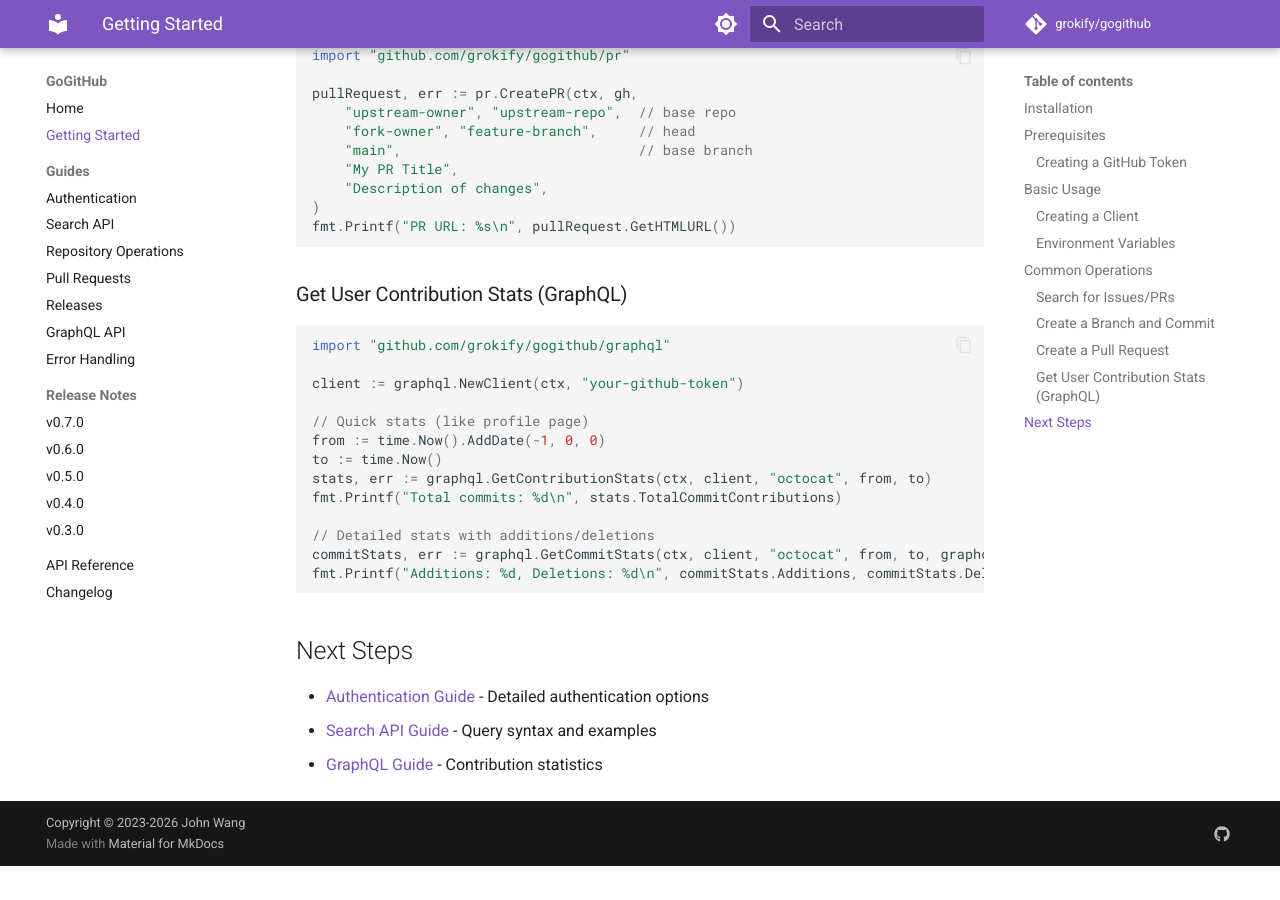
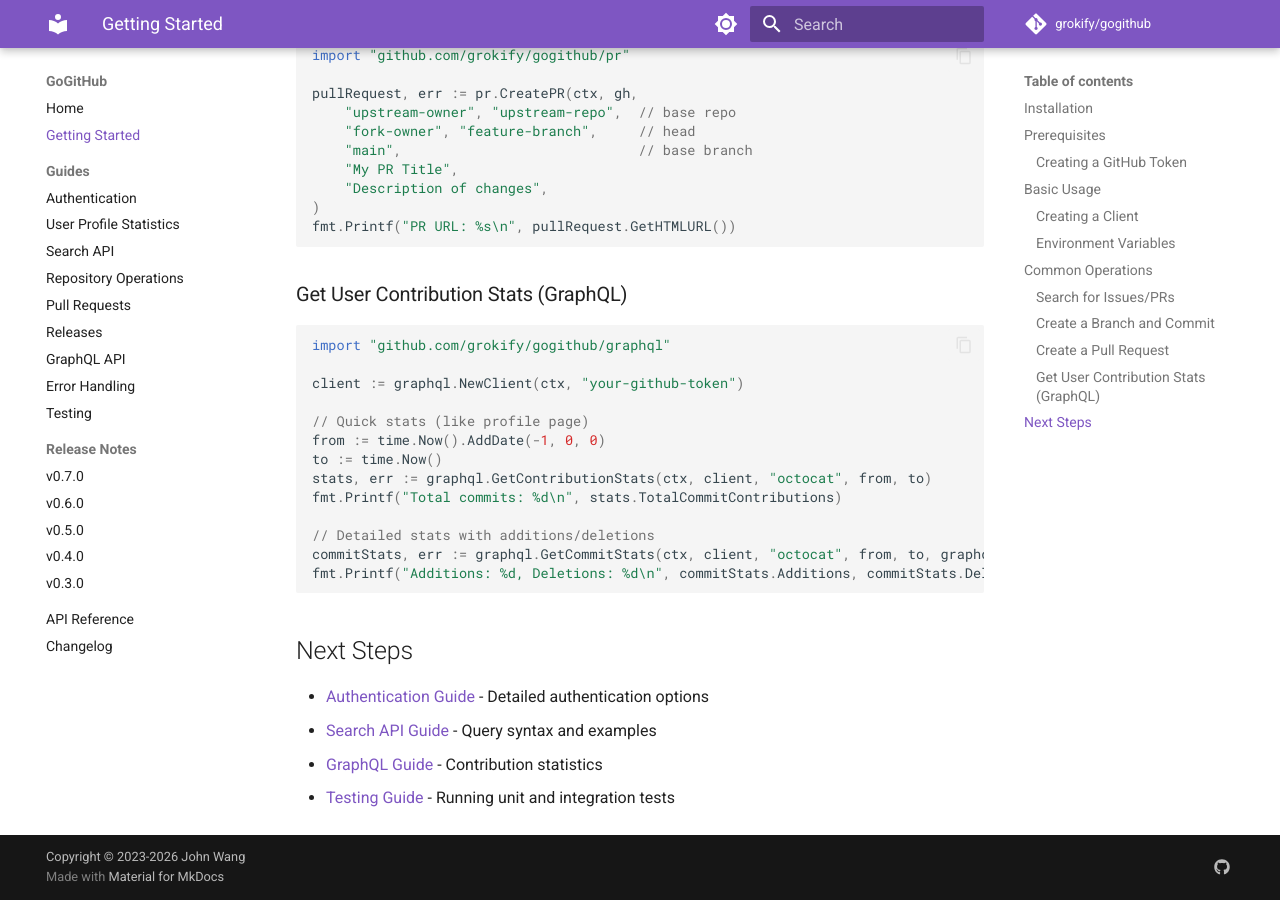
Before and after one commit to grokify/gogithub, an MkDocs documentation site: the page built from docs/getting-started.md, in a window 1280 px wide and 900 px high, scrolled down 2474 px. Built offline with MkDocs 1.6.1 and Material for MkDocs 9.7.7, drawn with Linux system fonts in a browser that asks for light colours; comment, search, counter and statistics services are not loaded; before the commit the page ends 3340 px from its top, so only the background shows below that.

Commit message:
docs: update navigation and getting-started
- Add Testing guide to MkDocs navigation
- Add link to Testing guide in getting-started next steps

Co-Authored-By: Claude Opus 4.5 <noreply@anthropic.com>

```diff
--- a/docs/getting-started.md
+++ b/docs/getting-started.md
@@ -157,3 +157,4 @@ fmt.Printf("Additions: %d, Deletions: %d\n", commitStats.Additions, commitStats.
 - [Authentication Guide](guides/auth.md) - Detailed authentication options
 - [Search API Guide](guides/search.md) - Query syntax and examples
 - [GraphQL Guide](guides/graphql.md) - Contribution statistics
+- [Testing Guide](guides/testing.md) - Running unit and integration tests
--- a/mkdocs.yml
+++ b/mkdocs.yml
@@ -43,12 +43,14 @@ nav:
   - Getting Started: getting-started.md
   - Guides:
       - Authentication: guides/auth.md
+      - User Profile Statistics: guides/profile.md
       - Search API: guides/search.md
       - Repository Operations: guides/repo.md
       - Pull Requests: guides/pr.md
       - Releases: guides/release.md
       - GraphQL API: guides/graphql.md
       - Error Handling: guides/errors.md
+      - Testing: guides/testing.md
   - Release Notes:
       - v0.7.0: releases/v0.7.0.md
       - v0.6.0: releases/v0.6.0.md
```
